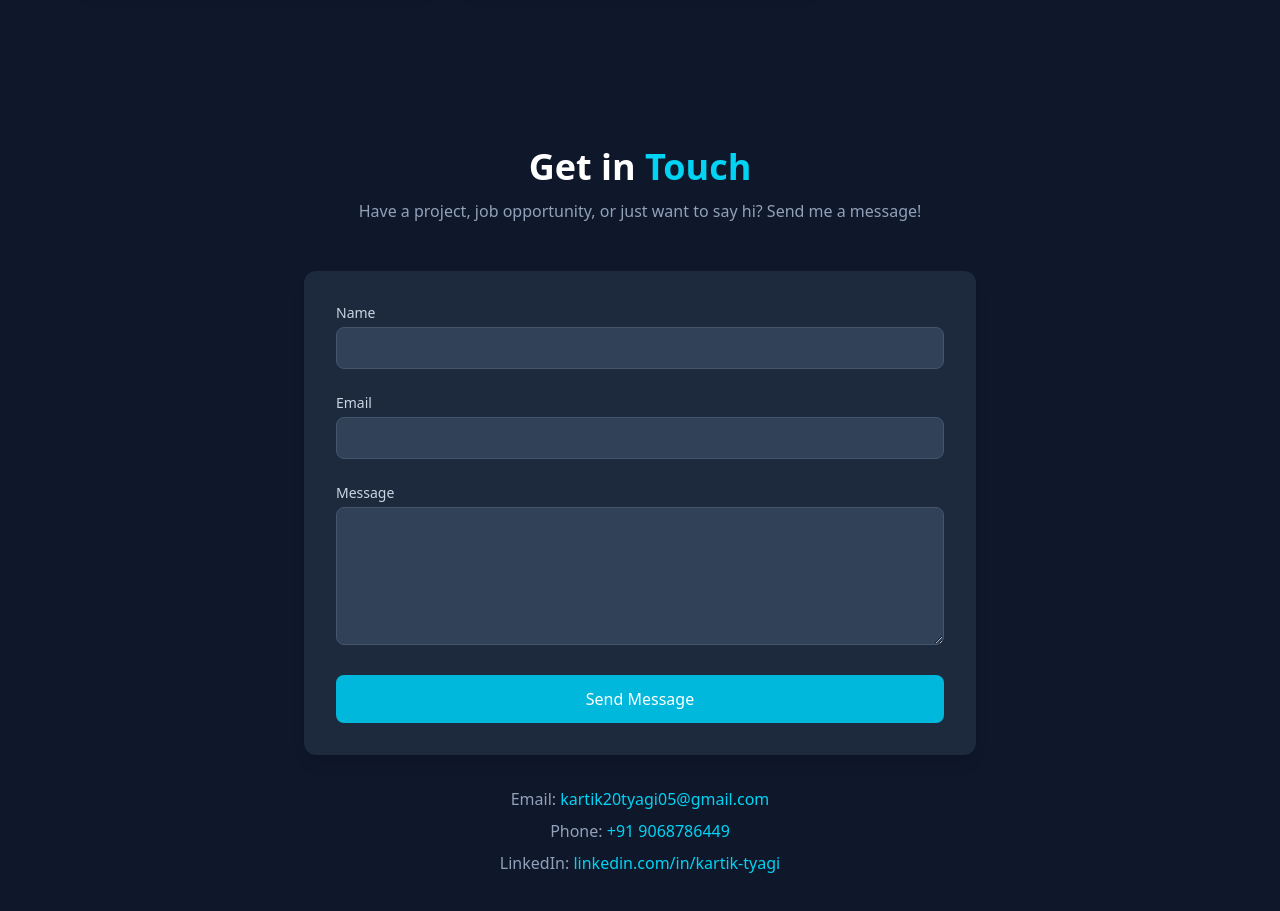
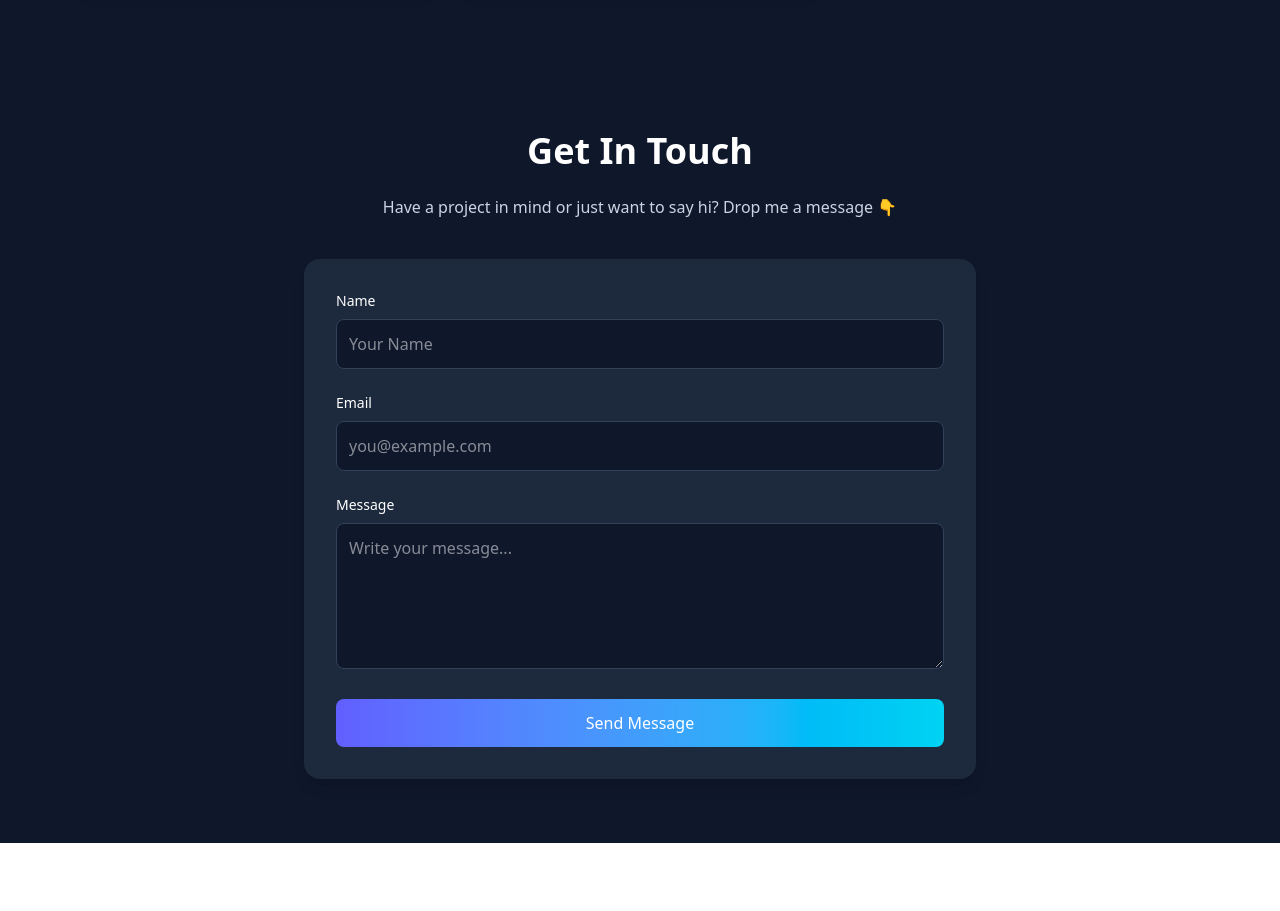
Before and after one commit to justkartiktyagi/portfolio, a React (Vite) app: page / in a window 1280 px wide. Shown: the part 2880-3791 px from the top of the page. After the commit the page ends 3723 px from the top, so only its background shows below. Built offline with nearby package versions, Linux system fonts and the light colour scheme.

Commit message:
Added contact form page

```diff
--- a/package.json
+++ b/package.json
@@ -10,6 +10,7 @@
     "preview": "vite preview"
   },
   "dependencies": {
+    "@emailjs/browser": "^4.4.1",
     "@tailwindcss/vite": "^4.1.13",
     "framer-motion": "^12.23.16",
     "react": "^19.1.1",
--- a/src/components/Contact.jsx
+++ b/src/components/Contact.jsx
@@ -1,110 +1,93 @@
-import React from "react";
+import React, { useRef, useState } from "react";
+import emailjs from "@emailjs/browser";
 
 export default function Contact() {
+  const form = useRef();
+  const [status, setStatus] = useState("");
+
+  const sendEmail = (e) => {
+    e.preventDefault();
+
+    setStatus("Sending...");
+
+    emailjs
+      .sendForm(
+        "service_9w7ls0k", // 🔹 replace with your Service ID
+        "template_r8nmmss", // 🔹 replace with your Template ID
+        form.current,
+        "0UXeMjU0T4fizEZ-6" // 🔹 replace with your Public Key
+      )
+      .then(
+        () => {
+          setStatus("✅ Message sent successfully!");
+          form.current.reset();
+        },
+        (error) => {
+          console.error(error.text);
+          setStatus("❌ Failed to send message. Try again later.");
+        }
+      );
+  };
+
   return (
     <section
       id="contact"
-      className="bg-slate-900 text-white py-20 px-6 sm:px-12 lg:px-20"
+      className="bg-slate-900 text-white py-16 px-6 sm:px-10 lg:px-20"
     >
-      <div className="max-w-4xl mx-auto text-center mb-12">
-        <h2 className="text-3xl sm:text-4xl font-extrabold">
-          Get in <span className="text-cyan-400">Touch</span>
-        </h2>
-        <p className="mt-3 text-slate-400">
-          Have a project, job opportunity, or just want to say hi? Send me a
-          message!
+      <div className="max-w-3xl mx-auto text-center">
+        <h2 className="text-3xl sm:text-4xl font-bold mb-6">Get In Touch</h2>
+        <p className="text-slate-300 mb-10">
+          Have a project in mind or just want to say hi? Drop me a message 👇
         </p>
       </div>
 
-      <div className="max-w-2xl mx-auto">
       <form
-          action="mailto:your-email@example.com"
-          method="POST"
-          className="bg-slate-800 p-8 rounded-xl shadow-lg space-y-6"
+        ref={form}
+        onSubmit={sendEmail}
+        className="max-w-2xl mx-auto bg-slate-800 p-8 rounded-2xl shadow-lg space-y-6"
       >
         <div>
-            <label
-              htmlFor="name"
-              className="block text-sm font-medium text-slate-300 mb-1"
-            >
-              Name
-            </label>
+          <label className="block text-sm font-medium mb-2">Name</label>
           <input
             type="text"
-              id="name"
             name="name"
             required
-              className="w-full px-4 py-2 rounded-lg bg-slate-700 border border-slate-600 focus:ring-cyan-400 focus:border-cyan-400 outline-none transition"
+            className="w-full p-3 rounded-lg bg-slate-900 border border-slate-700 focus:ring-2 focus:ring-cyan-400 outline-none"
+            placeholder="Your Name"
           />
         </div>
 
         <div>
-            <label
-              htmlFor="email"
-              className="block text-sm font-medium text-slate-300 mb-1"
-            >
-              Email
-            </label>
+          <label className="block text-sm font-medium mb-2">Email</label>
           <input
             type="email"
-              id="email"
             name="email"
             required
-              className="w-full px-4 py-2 rounded-lg bg-slate-700 border border-slate-600 focus:ring-cyan-400 focus:border-cyan-400 outline-none transition"
+            className="w-full p-3 rounded-lg bg-slate-900 border border-slate-700 focus:ring-2 focus:ring-cyan-400 outline-none"
+            placeholder="you@example.com"
           />
         </div>
 
         <div>
-            <label
-              htmlFor="message"
-              className="block text-sm font-medium text-slate-300 mb-1"
-            >
-              Message
-            </label>
+          <label className="block text-sm font-medium mb-2">Message</label>
           <textarea
-              id="message"
             name="message"
             rows="5"
             required
-              className="w-full px-4 py-2 rounded-lg bg-slate-700 border border-slate-600 focus:ring-cyan-400 focus:border-cyan-400 outline-none transition"
-            ></textarea>
+            className="w-full p-3 rounded-lg bg-slate-900 border border-slate-700 focus:ring-2 focus:ring-cyan-400 outline-none"
+            placeholder="Write your message..."
+          />
         </div>
 
         <button
           type="submit"
-            className="w-full py-3 rounded-lg bg-cyan-500 hover:bg-cyan-600 font-medium transition"
+          className="w-full py-3 rounded-lg bg-gradient-to-r from-indigo-500 to-cyan-400 hover:opacity-90 transition font-medium"
         >
           Send Message
         </button>
+
+        {status && <p className="mt-4 text-center text-sm">{status}</p>}
       </form>
-
-        {/* Optional: Direct Contact Info */}
-        <div className="mt-8 text-center text-slate-400 space-y-2">
-          <p>
-            Email:{" "}
-            <a
-              href="mailto:your-email@example.com"
-              className="text-cyan-400 hover:underline"
-            >
-              kartik20tyagi05@gmail.com
-            </a>
-          </p>
-          <p>
-            Phone: <span className="text-cyan-400">+91 9068786449</span>
-          </p>
-          <p>
-            LinkedIn:{" "}
-            <a
-              href="https://www.linkedin.com/in/kartik-tyagi-76497a230?utm_source=share&utm_campaign=share_via&utm_content=profile&utm_medium=android_app"
-              target="_blank"
-              rel="noopener noreferrer"
-              className="text-cyan-400 hover:underline"
-            >
-              linkedin.com/in/kartik-tyagi
-            </a>
-          </p>
-        </div>
-      </div>
     </section>
   );
 }
```
Also changed, not shown: 2 other files (tests, documents, lock files or other folders). Lines whose indentation alone changed are shown as unchanged.
